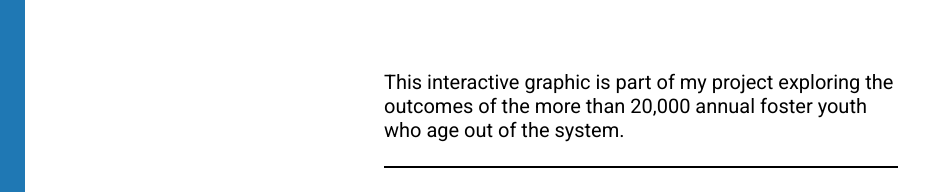
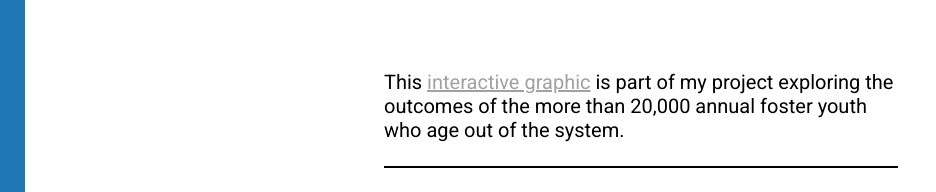
Before and after one commit to samaxsrinivas/Former-Foster-Youth-Outcomes, a plain HTML site: page index.html in a window 1280 px wide. Shown: the part 155-347 px from the top of the page, without its empty margins (0-936 px from the left). Drawn offline with Linux system fonts and the light colour scheme; a script that the page names is missing.

Commit message:
update link

```diff
--- a/index.html
+++ b/index.html
@@ -31,7 +31,7 @@
         </div>
 
         <div class="article">
-            <p class="comment">This interactive graphic is part of my project exploring the outcomes of the more than 20,000 annual foster youth who age out of the system.</p>
+            <p class="comment">This <a href="https://public.flourish.studio/story/592470/">interactive graphic</a> is part of my project exploring the outcomes of the more than 20,000 annual foster youth who age out of the system.</p>
             </br>
             <hr>
             </br>
```
